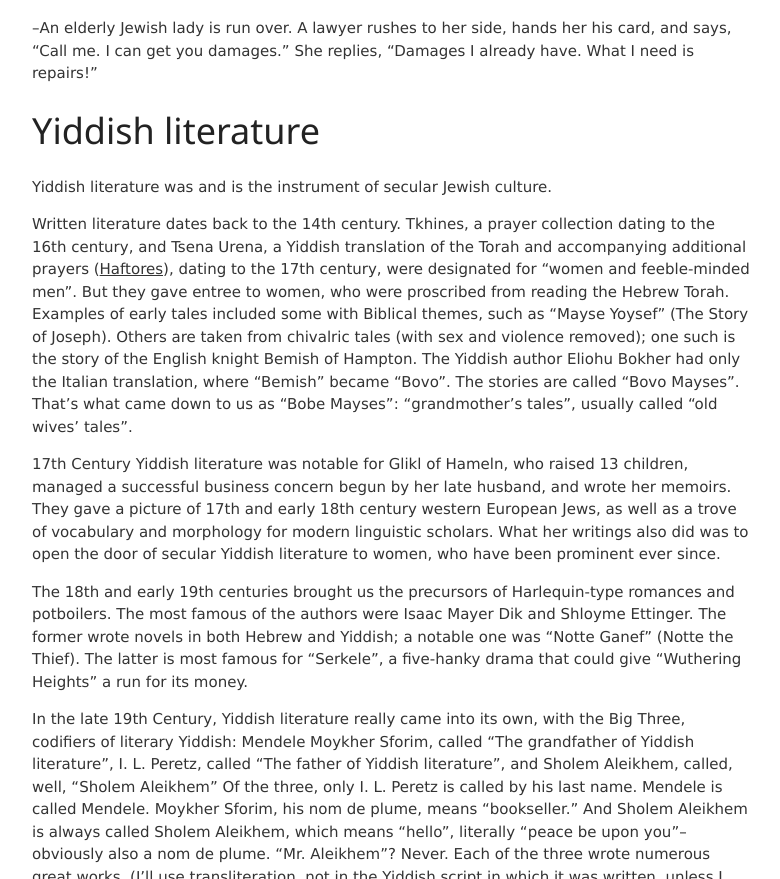
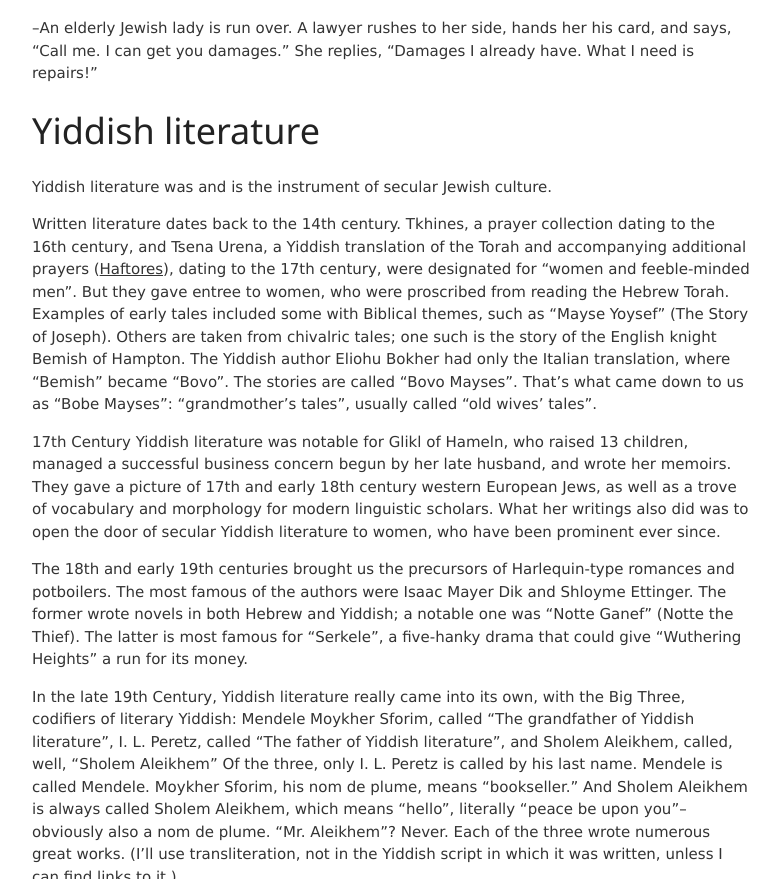
Before and after one commit to jvmallow/jvmallow.github.io, a Jekyll site: the page built from _posts/2025-05-31-Yiddish.md, in a window 1280 px wide and 900 px high, scrolled down 3374 px, cut to the strip 0-879 px from the top of the window. Shown: the whole strip, without its empty margins (248-1028 px from the left). Built offline with Jekyll 4.4.1, drawn with Linux system fonts in a browser that asks for light colours; a script that is not in the unit is left out.

Commit message:
Update 2025-05-31-Yiddish.md

```diff
--- a/_posts/2025-05-31-Yiddish.md
+++ b/_posts/2025-05-31-Yiddish.md
@@ -51,7 +51,7 @@ She replies, “Damages I already have. What I need is repairs!”
 
 Yiddish literature was and is the instrument of secular Jewish culture.
 
-Written literature dates back to the 14th century.  Tkhines, a prayer collection dating to the 16th century, and Tsena Urena, a Yiddish translation of the Torah and accompanying additional prayers ([Haftores](https://en.wikipedia.org/wiki/Haftara)), dating to the 17th century, were designated for "women and feeble-minded men".  But they gave entree to women, who were proscribed from reading the Hebrew Torah.  Examples of early tales included some with Biblical themes, such as "Mayse Yoysef" (The Story of Joseph). Others are taken from chivalric tales (with sex and violence removed); one such is the story of the English knight Bemish of Hampton. The Yiddish author Eliohu Bokher had only the Italian translation, where "Bemish" became "Bovo". The stories are called "Bovo Mayses". That's what came down to us as "Bobe Mayses": "grandmother's tales", usually called "old wives' tales".
+Written literature dates back to the 14th century.  Tkhines, a prayer collection dating to the 16th century, and Tsena Urena, a Yiddish translation of the Torah and accompanying additional prayers ([Haftores](https://en.wikipedia.org/wiki/Haftara)), dating to the 17th century, were designated for "women and feeble-minded men".  But they gave entree to women, who were proscribed from reading the Hebrew Torah.  Examples of early tales included some with Biblical themes, such as "Mayse Yoysef" (The Story of Joseph). Others are taken from chivalric tales; one such is the story of the English knight Bemish of Hampton. The Yiddish author Eliohu Bokher had only the Italian translation, where "Bemish" became "Bovo". The stories are called "Bovo Mayses". That's what came down to us as "Bobe Mayses": "grandmother's tales", usually called "old wives' tales".
 
 17th Century Yiddish literature was notable for Glikl of Hameln, who raised 13 children, managed a successful business concern begun by her late husband, and  wrote her memoirs. They gave a picture of 17th and early 18th century western European Jews, as well as a trove of vocabulary and morphology for modern linguistic scholars.  What her writings also did was to open the door of secular Yiddish literature to women, who have been prominent ever since.
 
```
